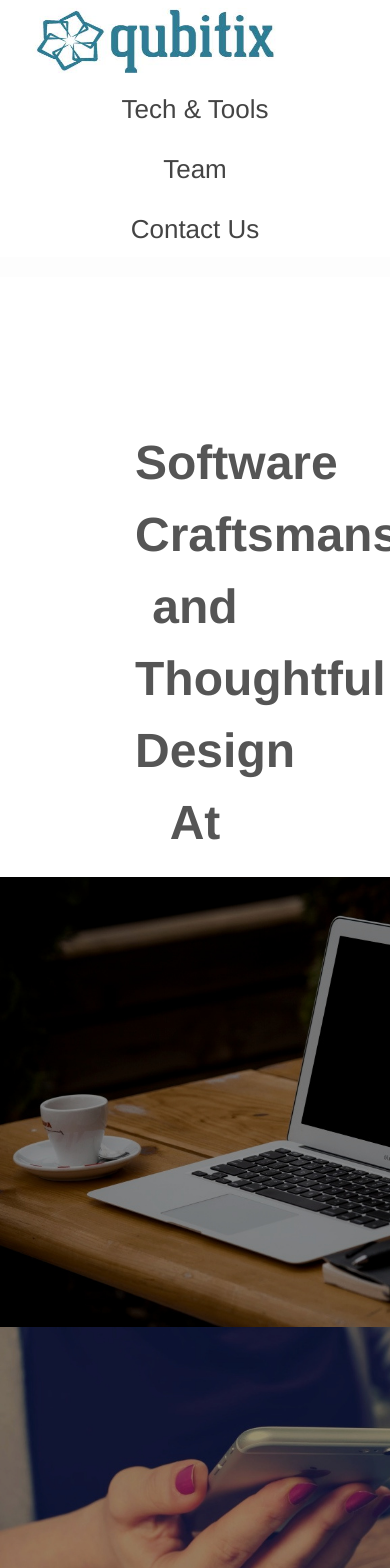
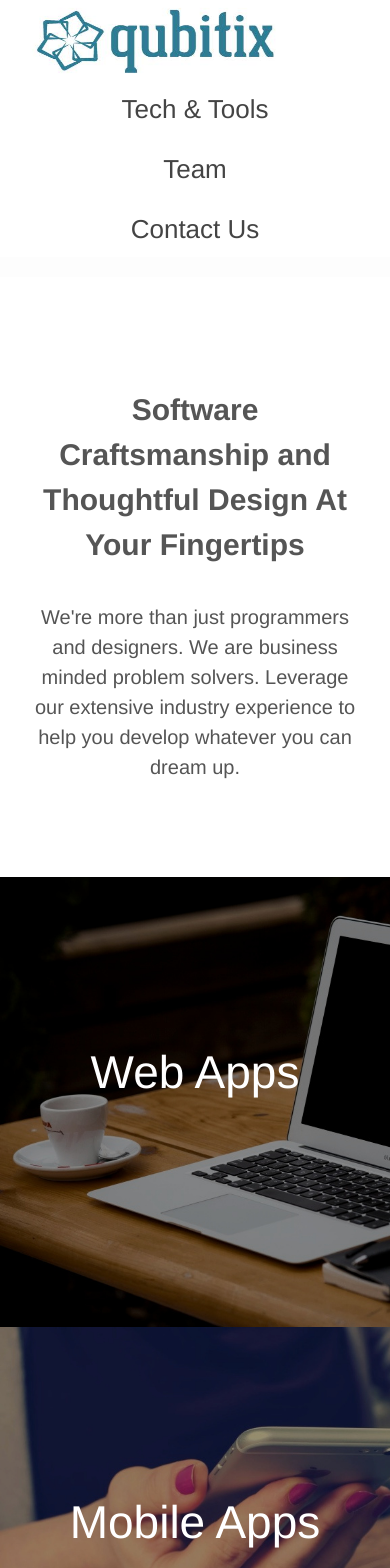
Before and after one commit to Andrew-Max/qubitix, a Jekyll site: the page built from index.html, in a window 390 px wide. Shown: the top 1568 px of the page. Built offline with Jekyll 4.4.1, drawn with Linux system fonts in a browser that asks for light colours; nearby versions of some CDN libraries.

Commit message:
mobile responsiveness for new home layout

```diff
--- a/_sass/_home.scss
+++ b/_sass/_home.scss
@@ -12,7 +12,7 @@
 }
 
 .home.top-level .headline {
-  .jumbotron .pitch {
+  .jumbotron {
     padding-top: 100px;
     z-index: 20;
 
@@ -22,6 +22,10 @@
       font-size: 48px;
       font-weight: 800;
       text-align: center;
+      @media only screen and (max-width: 992px) {
+        font-size: 30px;
+        padding: 10px;
+      }
     }
 
     .subpitch {
@@ -29,6 +33,10 @@
       color: #555;
       font-size: 30px;
       text-align: center;
+      @media only screen and (max-width: 992px) {
+        padding: 10px;
+        font-size: 20px;
+      }
     }
   }
 }
@@ -90,7 +98,8 @@
     margin: auto;
   }
   .work-card {
-    height: 460px;
+    height: 500px;
+    padding-bottom: 30px;
     color: $font-color-dark;
     text-align: center;
     @media only screen and (max-width: 992px) {
--- a/index.html
+++ b/index.html
@@ -8,8 +8,8 @@
     <div class="jumbotron main">
       <div class="container-fluid">
 
-        <div class="row pitch">
-          <div class="col-xs-12">
+        <div class="row">
+          <div class="col-lg-12">
             <p class='pitch'>Software Craftsmanship and Thoughtful Design At Your Fingertips</p>
 
             <p class="subpitch">
```
